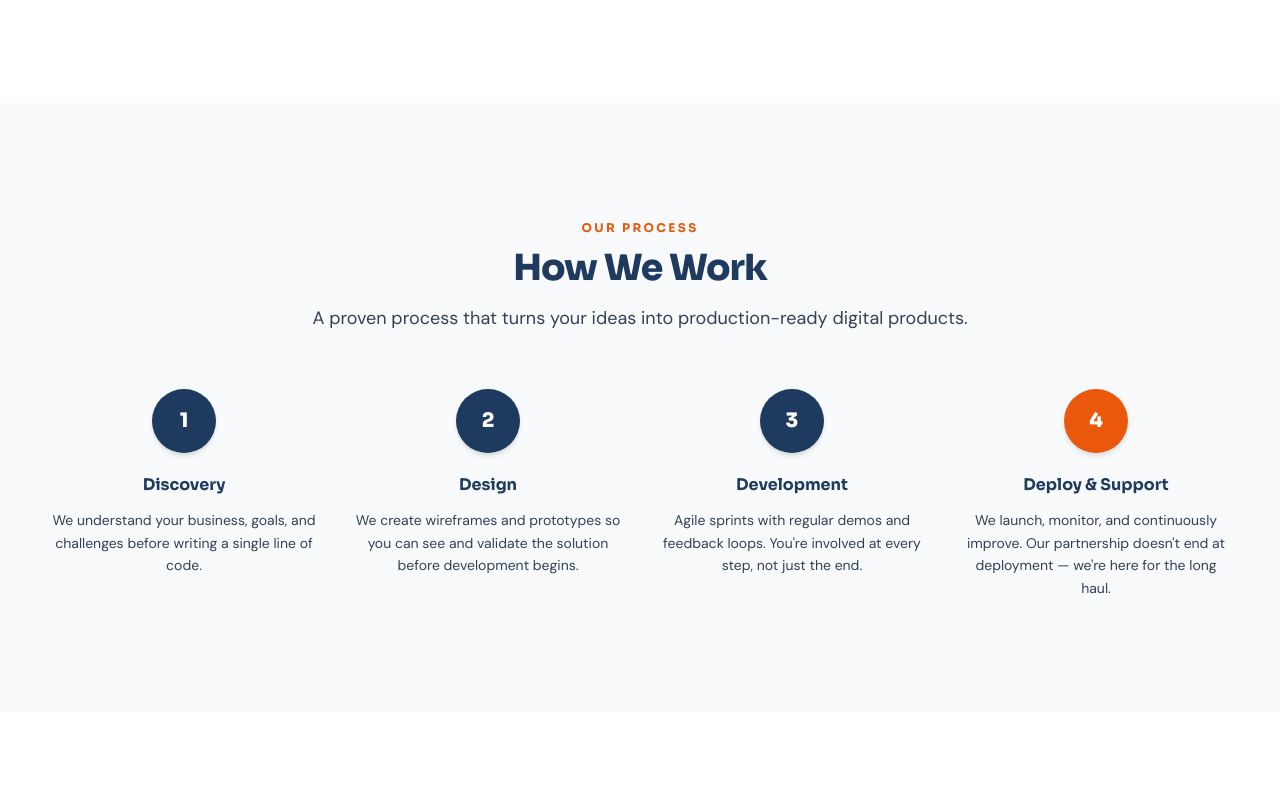
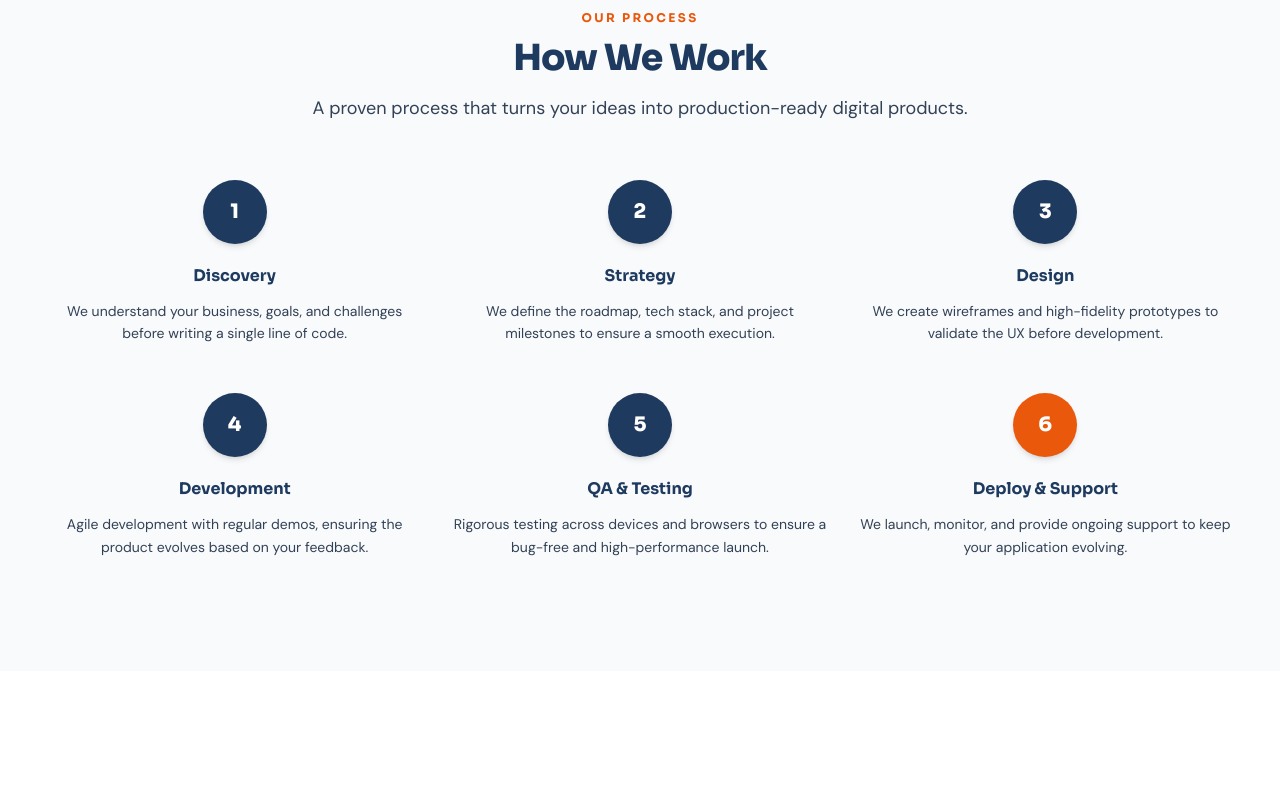
Before and after one commit to kasyap1234/showcase, a Next.js app: page / in a window 1280 px wide. Shown: the part 3453-4242 px from the top of the page. Built offline with nearby package versions, Linux system fonts and the light colour scheme.

Commit message:
feat: update Services grid to 3-column layout and expand HowWeWork process to 6 steps

```diff
--- a/src/components/sections/HowWeWork.tsx
+++ b/src/components/sections/HowWeWork.tsx
@@ -1,7 +1,7 @@
 "use client";
 
 import { motion } from "framer-motion";
-import { Search, PenTool, Code2, Rocket } from "lucide-react";
+import { Search, BarChart3, PenTool, Code2, CheckCircle2, Rocket } from "lucide-react";
 
 const steps = [
   {
@@ -11,22 +11,34 @@ const steps = [
     description: "We understand your business, goals, and challenges before writing a single line of code.",
   },
   {
+    icon: BarChart3,
+    number: "2",
+    title: "Strategy",
+    description: "We define the roadmap, tech stack, and project milestones to ensure a smooth execution.",
+  },
+  {
     icon: PenTool,
-    number: "2",
+    number: "3",
     title: "Design",
-    description: "We create wireframes and prototypes so you can see and validate the solution before development begins.",
+    description: "We create wireframes and high-fidelity prototypes to validate the UX before development.",
   },
   {
     icon: Code2,
-    number: "3",
+    number: "4",
     title: "Development",
-    description: "Agile sprints with regular demos and feedback loops. You're involved at every step, not just the end.",
+    description: "Agile development with regular demos, ensuring the product evolves based on your feedback.",
+  },
+  {
+    icon: CheckCircle2,
+    number: "5",
+    title: "QA & Testing",
+    description: "Rigorous testing across devices and browsers to ensure a bug-free and high-performance launch.",
   },
   {
     icon: Rocket,
-    number: "4",
+    number: "6",
     title: "Deploy & Support",
-    description: "We launch, monitor, and continuously improve. Our partnership doesn't end at deployment — we're here for the long haul.",
+    description: "We launch, monitor, and provide ongoing support to keep your application evolving.",
   },
 ];
 
@@ -69,12 +81,7 @@ export function HowWeWork() {
         </div>
 
         {/* Steps */}
-        <div className="grid grid-cols-1 md:grid-cols-4 gap-8 relative">
-          {/* Connecting line (desktop only) */}
-          <div
-            className="hidden md:block absolute top-8 left-[12.5%] right-[12.5%] h-0.5"
-            style={{ backgroundColor: "var(--color-gray-200)" }}
-          />
+        <div className="grid grid-cols-1 md:grid-cols-2 lg:grid-cols-3 gap-y-12 gap-x-8 relative">
 
           {steps.map((step, idx) => (
             <motion.div
@@ -88,7 +95,7 @@ export function HowWeWork() {
               <div
                 className="w-16 h-16 rounded-full flex items-center justify-center mx-auto mb-5 relative z-10 shadow-md"
                 style={{
-                  backgroundColor: idx === 3 ? "var(--color-orange)" : "var(--color-navy)",
+                  backgroundColor: idx === steps.length - 1 ? "var(--color-orange)" : "var(--color-navy)",
                 }}
               >
                 <span
--- a/src/components/sections/Services.tsx
+++ b/src/components/sections/Services.tsx
@@ -97,8 +97,8 @@ export function Services() {
           </motion.p>
         </div>
 
-        {/* Service Cards — 2 per row */}
-        <div className="grid grid-cols-1 md:grid-cols-2 gap-6">
+        {/* Service Cards — 3 per row */}
+        <div className="grid grid-cols-1 md:grid-cols-2 lg:grid-cols-3 gap-6">
           {services.map((s, idx) => (
             <motion.div
               key={s.title}
@@ -107,7 +107,7 @@ export function Services() {
               viewport={{ once: true, margin: "-50px" }}
               transition={{
                 duration: 0.6,
-                delay: (idx % 4) * 0.08,
+                delay: (idx % 3) * 0.1,
                 ease: [0.16, 1, 0.3, 1],
               }}
               className="group bg-white rounded-xl border p-7 transition-all duration-300 hover:shadow-lg hover:-translate-y-0.5"
```
